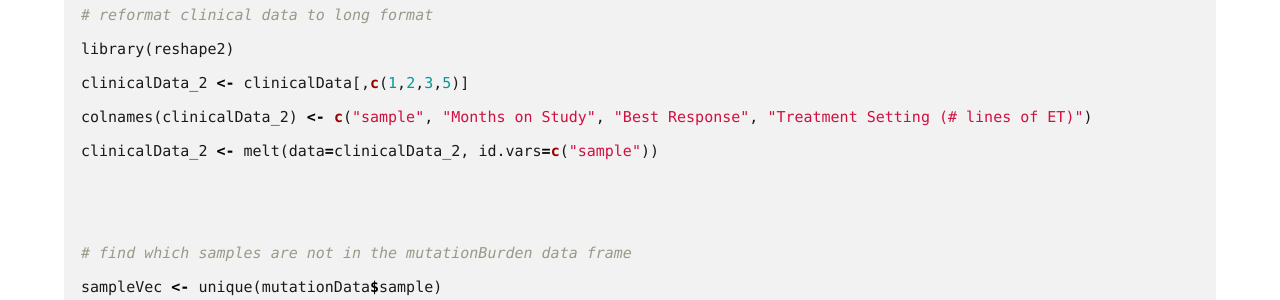
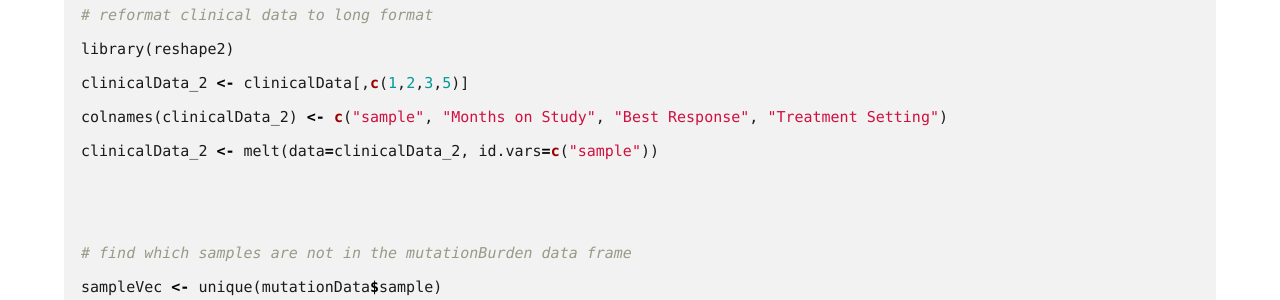
Before and after one commit to griffithlab/genviz.org, a Jekyll site: the page built from _posts/0003-02-01-waterfall_GenVisR.md, in a window 1280 px wide and 900 px high, scrolled down 7053 px. Shown: the part 152-452 px from the top of the window. Built offline with Jekyll 4.4.1, drawn with Linux system fonts in a browser that asks for light colours; nearby versions of some CDN libraries.

Commit message:
finnished clinical section of waterfall plot

```diff
--- a/_posts/0003-02-01-waterfall_GenVisR.md
+++ b/_posts/0003-02-01-waterfall_GenVisR.md
@@ -113,7 +113,7 @@ As stated previously [waterfall()](https://www.rdocumentation.org/packages/GenVi
 # reformat clinical data to long format
 library(reshape2)
 clinicalData_2 <- clinicalData[,c(1,2,3,5)]
-colnames(clinicalData_2) <- c("sample", "Months on Study", "Best Response", "Treatment Setting (# lines of ET)")
+colnames(clinicalData_2) <- c("sample", "Months on Study", "Best Response", "Treatment Setting")
 clinicalData_2 <- melt(data=clinicalData_2, id.vars=c("sample"))
 
 
```
Also changed, not shown: assets/GenVisR/BKM120_waterfall_v2.png (added), 1 other file.
